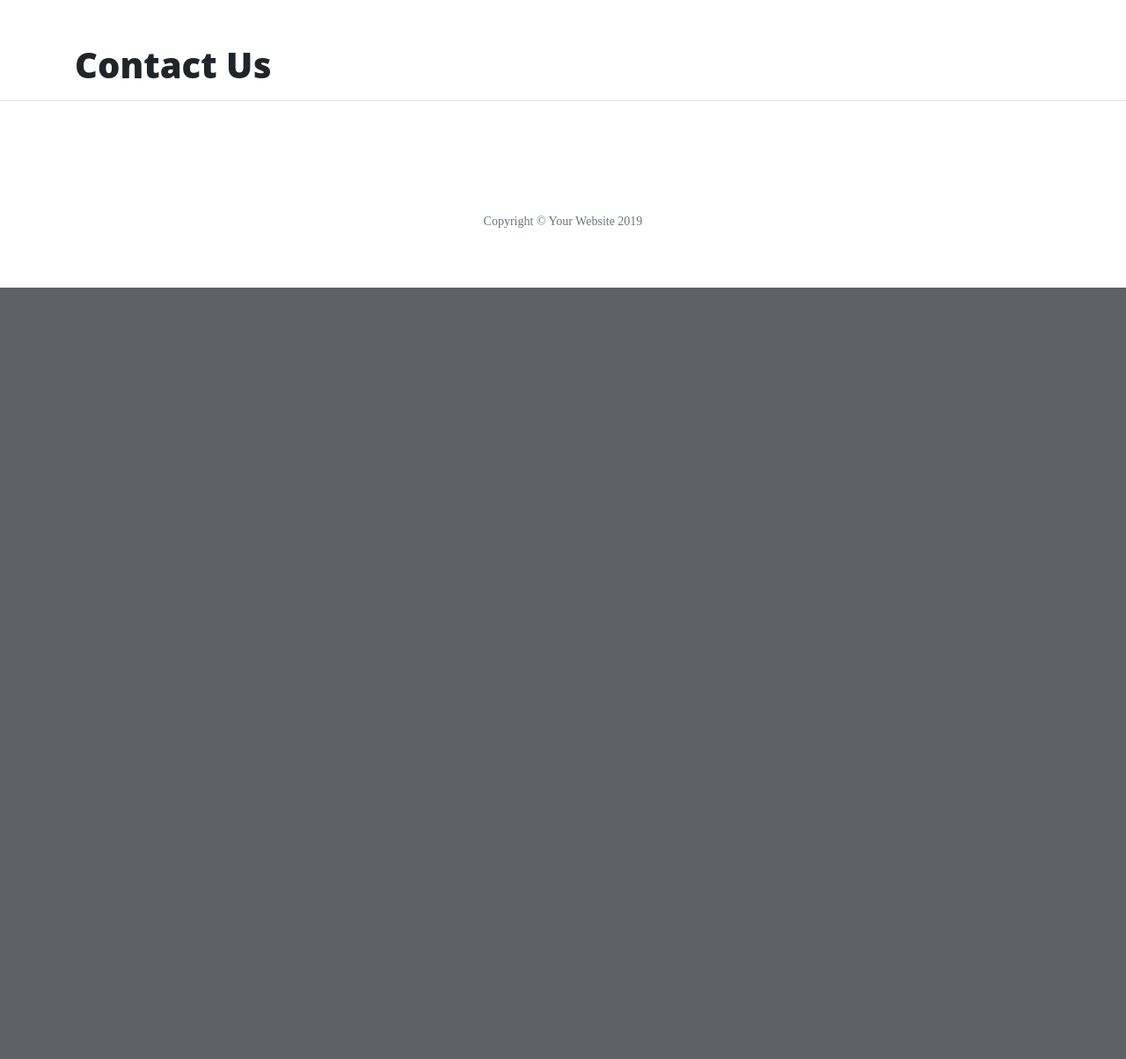
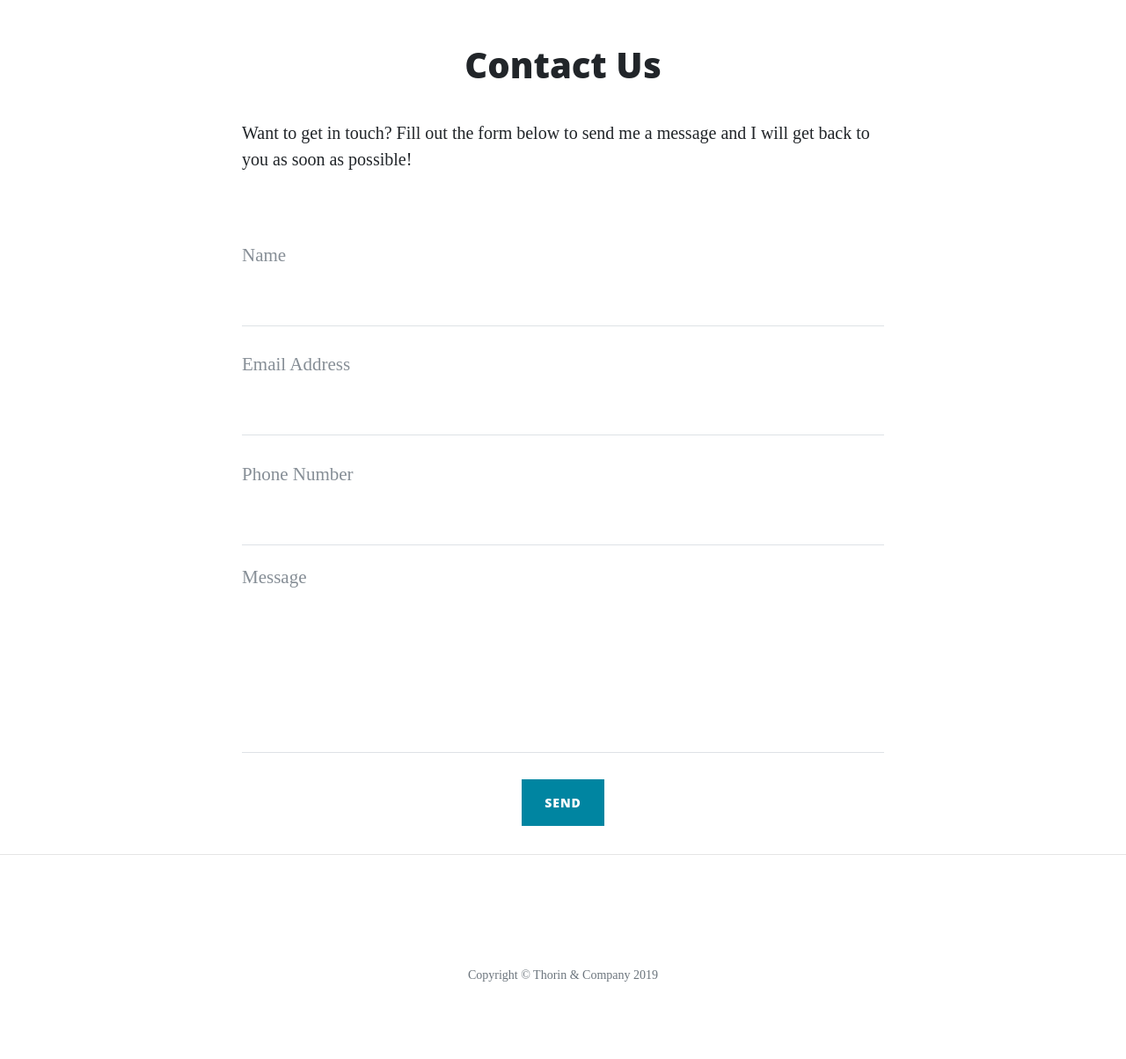
Before and after one commit to mparkcode/test_thorin_deploy, a Flask app: page /contact in a window 1280 px wide. Shown: the part 628-1832 px from the top of the page at 88% size. Before the commit the page ends 955 px from the top, so only its background shows below. Run offline with Flask 2, Linux system fonts and the light colour scheme; some libraries are stand-ins or nearby versions.

Commit message:
Form added

```diff
--- a/run.py
+++ b/run.py
@@ -1,7 +1,9 @@
 import os
-from flask import Flask, render_template, url_for
+import json
+from flask import Flask, render_template, url_for, request, flash
 
 app = Flask(__name__)
+app.secret_key = "some_secret"
 
 @app.route("/")
 def index():
@@ -9,15 +11,32 @@ def index():
 
 @app.route("/about")
 def about():
-    return render_template("about.html")
+    data = []
+    with open("data/company.json", "r") as json_data:
+        data = json.load(json_data)
+    return render_template("about.html", page_title="About", company=data)
 
-@app.route("/contact")
+@app.route("/about/<member_name>")
+def about_member(member_name):
+    member = {}
+
+    with open("data/company.json", "r") as json_data:
+        data = json.load(json_data)
+        for obj in data:
+            if obj["url"] == member_name:
+                member = obj
+
+    return render_template("member.html", member=member)
+
+@app.route("/contact", methods=["GET","POST"])
 def contact():
-    return render_template("contact.html")
+    if request.method == "POST":
+        flash("Thanks {}, We have received your message".format(request.form["name"]))
+    return render_template("contact.html", page_title="Contact Us")
 
 @app.route("/careers")
 def careers():
-    return render_template("careers.html")
+    return render_template("careers.html", page_title="Careers")
 
 if __name__ == "__main__":
     app.run(host=os.environ.get("IP"),
--- /dev/null
+++ b/static/css/styles.css
@@ -0,0 +1,20 @@
+p {
+    padding-bottom: 20px;
+}
+
+img {
+    padding-bottom: 20px;
+}
+
+.th_co_images {
+    height:300px;
+    width: 450px;
+}
+
+.page-header {
+    text-align: center;
+}
+
+#submit-button {
+    text-align:center;
+}
--- a/templates/base.html
+++ b/templates/base.html
@@ -8,6 +8,7 @@
 
     <link rel="stylesheet" href="{{ url_for('static', filename='vendor/bootstrap/css/bootstrap.min.css') }}">
     <link rel="stylesheet" href="{{ url_for('static', filename='css/clean-blog.min.css') }}">
+    <link rel="stylesheet" href="{{ url_for('static', filename='css/styles.css') }}">
 
     <title>Homepage - Flask</title>
 </head>
@@ -95,7 +96,7 @@
                   </a>
                 </li>
               </ul>
-              <p class="copyright text-muted">Copyright &copy; Your Website 2019</p>
+              <p class="copyright text-muted">Copyright &copy; Thorin &amp; Company 2019</p>
             </div>
           </div>
         </div>
--- a/templates/careers.html
+++ b/templates/careers.html
@@ -1,4 +1,4 @@
 {% extends 'base.html' %}
 {% block content %}
-        <h1 id="page-header">Careers</h1>
+<h1 class="page-header" >{{ page_title }}</h1>
 {% endblock %}
--- a/templates/contact.html
+++ b/templates/contact.html
@@ -1,4 +1,63 @@
 {% extends 'base.html' %}
 {% block content %}
-        <h1 id="page-header">Contact Us</h1>
+<h1 class="page-header">{{ page_title }}</h1>
+
+<div class="row">
+        <div class="col-lg-8 col-md-10 mx-auto">
+                {% with messages = get_flashed_messages() %}
+                {% if messages %}
+                <ul class="flashes">
+                        {% for message in messages %}
+                        <li>{{ message }}</li>
+                        {% endfor %}
+                </ul>
+                {% endif %}
+                {% endwith %}
+                <p>Want to get in touch? Fill out the form below to send me a message and I will get back to you as soon
+                        as possible!</p>
+
+                <form method="POST" name="sentMessage" id="contactForm" novalidate>
+                        <div class="control-group">
+                                <div class="form-group floating-label-form-group controls">
+                                        <label>Name</label>
+                                        <input type="text" class="form-control" placeholder="Name" name="name" id="name" required
+                                                data-validation-required-message="Please enter your name.">
+                                        <p class="help-block text-danger"></p>
+                                </div>
+                        </div>
+                        <div class="control-group">
+                                <div class="form-group floating-label-form-group controls">
+                                        <label>Email Address</label>
+                                        <input type="email" class="form-control" placeholder="Email Address" name="email" id="email"
+                                                required
+                                                data-validation-required-message="Please enter your email address.">
+                                        <p class="help-block text-danger"></p>
+                                </div>
+                        </div>
+                        <div class="control-group">
+                                <div class="form-group col-xs-12 floating-label-form-group controls">
+                                        <label>Phone Number</label>
+                                        <input type="tel" class="form-control" placeholder="Phone Number" name="phone" id="phone"
+                                                required
+                                                data-validation-required-message="Please enter your phone number.">
+                                        <p class="help-block text-danger"></p>
+                                </div>
+                        </div>
+                        <div class="control-group">
+                                <div class="form-group floating-label-form-group controls">
+                                        <label>Message</label>
+                                        <textarea rows="5" class="form-control" placeholder="Message" name="message" id="message"
+                                                required
+                                                data-validation-required-message="Please enter a message."></textarea>
+                                        <p class="help-block text-danger"></p>
+                                </div>
+                        </div>
+                        <br>
+                        <div id="success"></div>
+                        <div class="form-group" id="submit-button">
+                                <button type="submit" class="btn btn-primary" id="sendMessageButton">Send</button>
+                        </div>
+                </form>
+        </div>
+</div>
 {% endblock %}
```
Also changed, not shown: data/company.json (added, +79 -0 lines), templates/about.html (+55 -1 lines), templates/member.html (added, +16 -0 lines).
